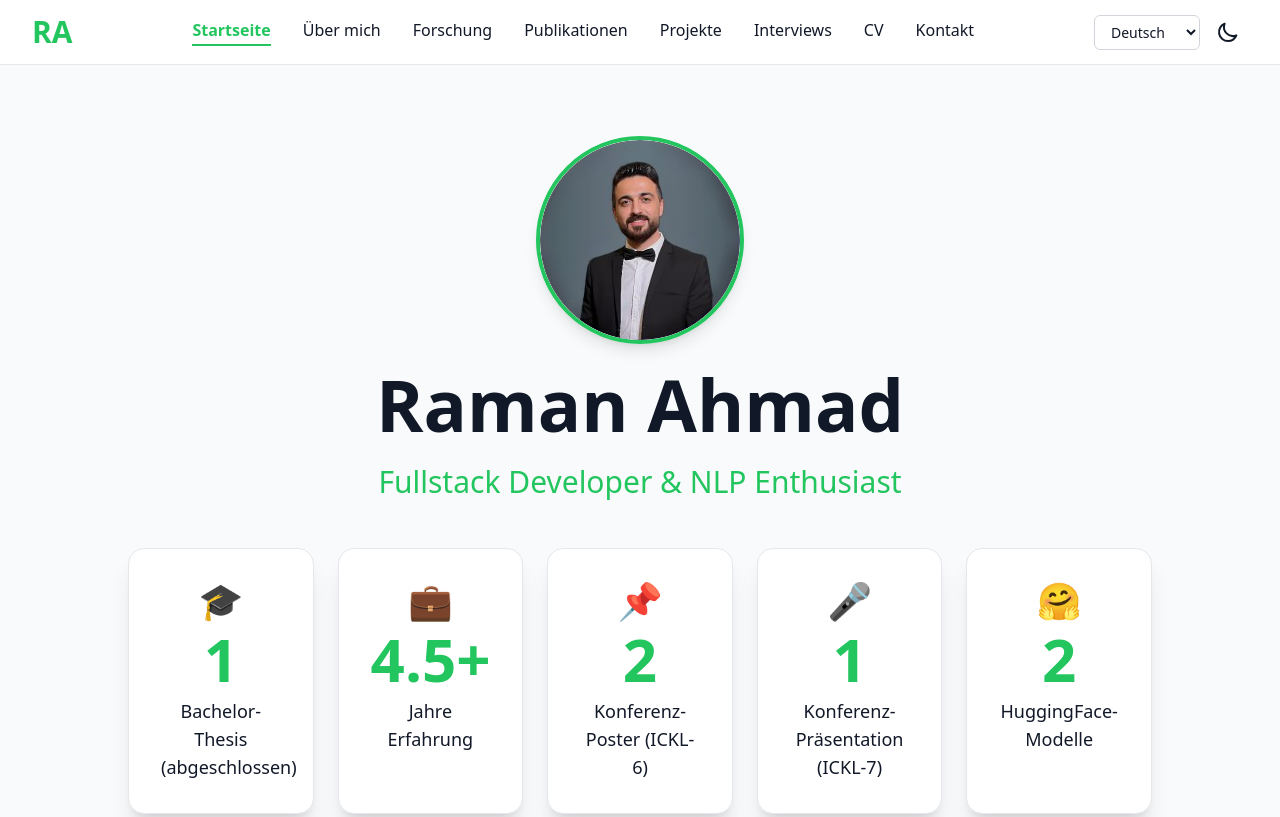
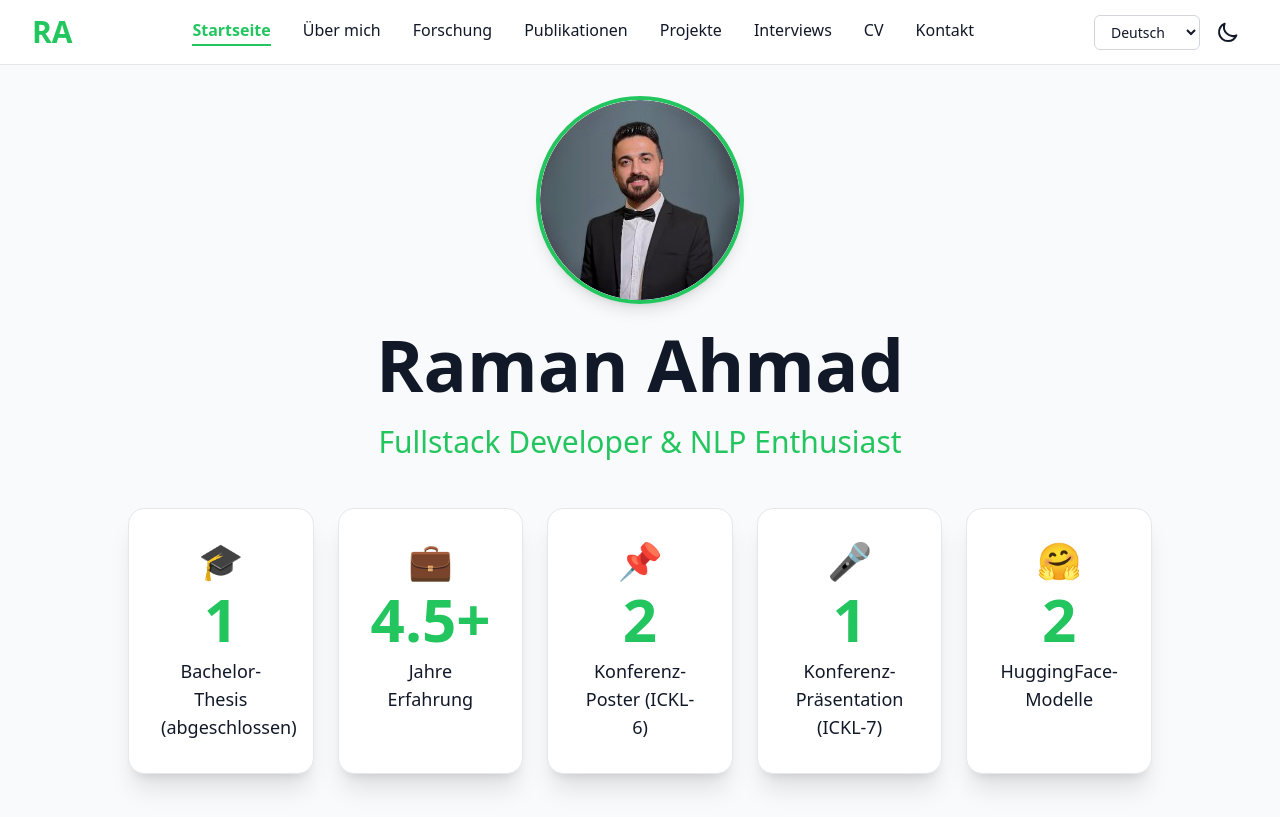
Before and after one commit to RamanAhmad/portfolio, a plain HTML site: page index.html in a window 1280 px wide. Shown: the top 817 px of the page. Drawn offline with nearby package versions, Linux system fonts and the light colour scheme; a web font is replaced by a local one.

Commit message:
Initial commit

```diff
--- a/index.html
+++ b/index.html
@@ -186,7 +186,7 @@
   <main class="flex-grow pt-24 pb-16">
     <div class="max-w-7xl mx-auto px-4 sm:px-6 lg:px-8">
       <section class="py-20 text-center">
-        <img src="assets/profile.jpg" alt="Raman Ahmad" class="-mt-10 w-50 h-50 rounded-full mx-auto mb-6 shadow-lg border-4 border-primary">
+        <img src="assets/profile.jpg" alt="Raman Ahmad" class="-mt-20 w-50 h-50 rounded-full mx-auto mb-6 shadow-lg border-4 border-primary">
         <h1 data-i18n="hero.title" class="text-5xl md:text-7xl font-bold mb-6">Raman Ahmad</h1>
         <p data-i18n="hero.subtitle" class="text-xl md:text-3xl text-primary font-medium mb-12">Fullstack Developer &amp; NLP Enthusiast</p>
 
```
